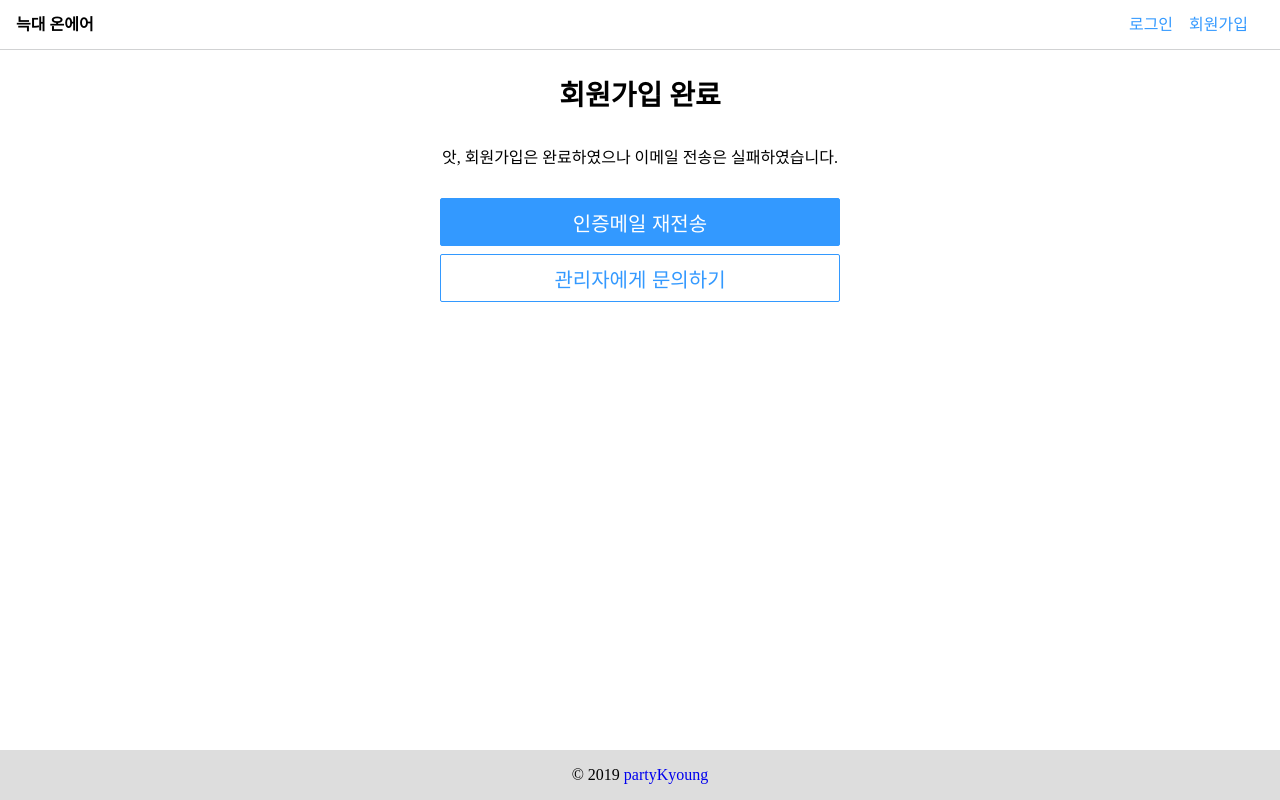
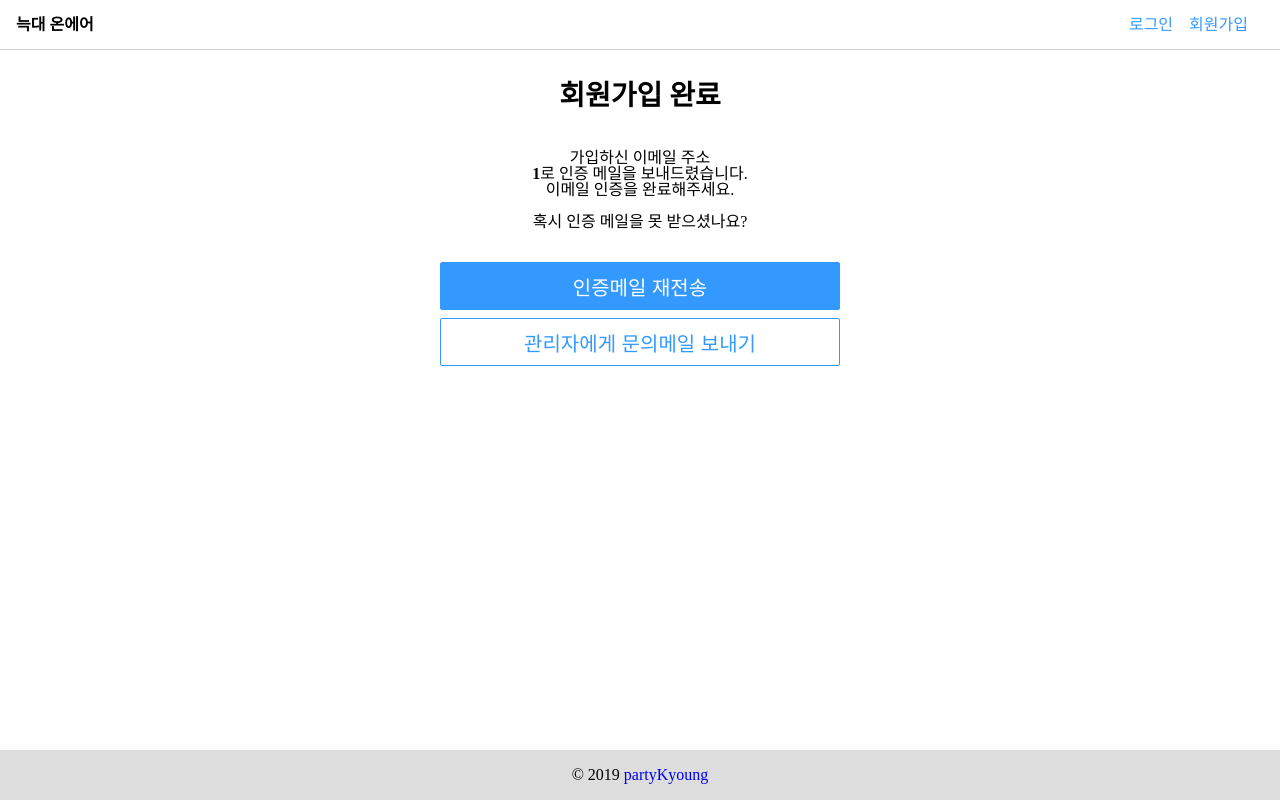
Before and after one commit to sunrereck/wolfOnAir-front, a React app: page /user/join/1/send-email in a window 1280 px wide. Built offline with nearby package versions, Linux system fonts and the light colour scheme; no server answers.

Commit message:
feat: 회원가입 인증 페이지 작업 중 - 회원가입 api 호출 후 바로 이메일 인증 api 호출 하도록 수정. 이메일 인증 성공, 실패 구분하는 컴포넌트 제거함.

```diff
--- a/src/components/user/JoinResult/JoinResult.tsx
+++ b/src/components/user/JoinResult/JoinResult.tsx
@@ -1,40 +1,78 @@
-import React from 'react';
+import React from "react";
+import styled from "styled-components";
 
-import PageLoader from '@/components/ui/PageLoader';
+import Button from "@/components/ui/Button";
 
-import UserTitle from '../UserTitle';
+import UserTitle from "../UserTitle";
 
-import SendEmailFail from './SendEmailFail';
-import SendEmailSuccess from './SendEmailSuccess';
+const Wrapper = styled.section`
+  p {
+    margin: 1rem auto;
+    padding: 1rem;
+    text-align: center;
+  }
+`;
+
+const ButtonWrapper = styled.div`
+  width: 100%;
+  margin: 0 auto;
+  max-width: 400px;
+
+  button {
+    width: 100%;
+    margin-bottom: 0.5rem;
+  }
+`;
 
 interface JoinResultProps {
-  isLoading: boolean;
-  isSuccess: boolean;
+  email: string;
+  isAuthMailLoading: boolean;
+  isHelpMailLoading: boolean;
   onSendAuthMail: () => void;
   onSendHelpMail: () => void;
 }
 
 const JoinResult = ({
-  isLoading,
-  isSuccess,
+  email,
+  isAuthMailLoading,
+  isHelpMailLoading,
   onSendAuthMail,
   onSendHelpMail
 }: JoinResultProps): JSX.Element => {
-
-  if (isLoading) {
-    return <PageLoader />
-  }
-
   return (
     <>
       <UserTitle>회원가입 완료</UserTitle>
-      <div>
-        {
-          isSuccess ? <SendEmailSuccess /> : <SendEmailFail onSendAuthMail={onSendAuthMail} onSendHelpMail={onSendHelpMail}/>
-        }
-      </div>
+      <Wrapper>
+        <p>
+          가입하신 이메일 주소
+          <br />
+          <strong>{email}</strong>로 인증 메일을 보내드렸습니다.
+          <br />
+          이메일 인증을 완료해주세요.
+          <br />
+          <br />
+          혹시 인증 메일을 못 받으셨나요?
+        </p>
+        <ButtonWrapper>
+          <Button
+            type="button"
+            onClick={onSendAuthMail}
+            disabled={isAuthMailLoading}
+          >
+            {isAuthMailLoading ? "인증메일 전송 중..." : "인증메일 재전송"}
+          </Button>
+          <Button
+            type="button"
+            onClick={onSendHelpMail}
+            disabled={isHelpMailLoading}
+            color="primaryOutline"
+          >
+            {isHelpMailLoading ? '관리자에게 문의 메일 전송 중...' : '관리자에게 문의메일 보내기'}
+          </Button>
+        </ButtonWrapper>
+      </Wrapper>
     </>
-  )
-}
+  );
+};
 
 export default JoinResult;
--- a/src/components/user/JoinResult/SendEmailFail.tsx
+++ /dev/null
@@ -1,45 +0,0 @@
-import React from 'react';
-import styled from 'styled-components';
-
-import Button from '@/components/ui/Button';
-
-const Wrapper = styled.section`
-  p {
-    margin: 1rem auto;
-    padding: 1rem;
-    text-align: center;
-  }
-`;
-
-const ButtonWrapper = styled.div`
-  width: 100%;
-  margin: 0 auto;
-  max-width: 400px;
-
-  button {
-    width: 100%;
-    margin-bottom: 0.5rem;
-  }
-`;
-
-interface SendEmailFailProps {
-  onSendAuthMail: () => void;
-  onSendHelpMail: () => void;
-}
-
-const SendEmailFail = ({
-  onSendAuthMail,
-  onSendHelpMail
-}: SendEmailFailProps): JSX.Element => {
-  return (
-    <Wrapper>
-      <p>앗, 회원가입은 완료하였으나 이메일 전송은 실패하였습니다.</p>
-      <ButtonWrapper>
-        <Button type="button" onClick={onSendAuthMail}>인증메일 재전송</Button>
-        <Button type="button" onClick={onSendHelpMail} color="primaryOutline">관리자에게 문의하기</Button>
-      </ButtonWrapper>
-    </Wrapper>
-  )
-}
-
-export default SendEmailFail
--- a/src/components/user/JoinResult/SendEmailSuccess.tsx
+++ /dev/null
@@ -1,40 +0,0 @@
-import React from 'react';
-import styled from 'styled-components';
-
-import Button from '@/components/ui/Button';
-
-const Wrapper = styled.section`
-  text-align: center;
-
-  p {
-    margin: 1rem auto;
-    padding: 1rem;
-    font-size: 1rem;
-    line-height: 1.5;
-  }
-
-  button {
-    width: 100%;
-    margin: 0 auto;
-    max-width: 400px;
-  }
-`;
-
-const SendEmailSuccess = () => {
-  return (
-    <>
-    <Wrapper>
-      <p>
-      가입하신 이메일 주소<br/>
-      <strong>kyoungah@kyoungah.com</strong>로 인증 메일을 보내드렸습니다.<br/>
-      이메일 인증을 완료해주세요.
-      <br/><br/>
-      혹시 인증 메일을 못 받으셨나요?
-      </p>
-      <Button type="button">인증메일 재전송</Button>
-    </Wrapper>
-    </>
-  )
-}
-
-export default SendEmailSuccess
--- a/src/containers/user/JoinContainer.tsx
+++ b/src/containers/user/JoinContainer.tsx
@@ -2,7 +2,7 @@ import React, { useCallback } from 'react';
 import { History } from 'history';
 import { AxiosResponse } from 'axios';
 import JoinForm from '@/components/user/JoinForm';
-import { checkEmail, checkUserName, joinUser } from '@/api/user';
+import { checkEmail, checkUserName, joinUser, sendEmail } from '@/api/user';
 
 import useForm from '@/hooks/useForm';
 
@@ -177,6 +177,8 @@ const JoinContainer: React.FC<JoinContainerProps> = ({ history }) => {
           userName: string;
         });
 
+        await sendEmail(formState.values.email);
+
         history.push(`/user/join/${formState.values.email}/send-email`);
       } catch (err) {
         alert('회원가입에 실패하였습니다. 잠시 후 다시 시도해주세요.');
--- a/src/containers/user/JoinResultContainer.tsx
+++ b/src/containers/user/JoinResultContainer.tsx
@@ -1,4 +1,4 @@
-import React, { useEffect, useState } from 'react';
+import React, { useState } from 'react';
 
 import { sendEmail } from '@/api/user';
 import { sendJoinAuthHelpEmail } from '@/api/help';
@@ -10,49 +10,39 @@ interface JoinResultContainerProps {
 }
 
 const JoinResultContainer = ({ email }: JoinResultContainerProps): JSX.Element => {
-  const [isLoading, setLoading] = useState(false);
-  const [isSuccess, setSuccess] = useState(false);
+  const [isAuthMailLoading, setAuthMailLoading] = useState(false);
+  const [isHelpMailLoading, setHelpEmailLoading] = useState(false);
 
   const handleSendEmail = async () => {
+    setAuthMailLoading(true);
+
     try {
       await sendEmail(email);
 
     } catch(e) {
 //
     }
+
+    setAuthMailLoading(false);
   }
 
   const handleSendHelpEmail = async () => {
+    setHelpEmailLoading(true);
+
     try {
       await sendJoinAuthHelpEmail(email);
     } catch(e) {
 
     }
+
+    setHelpEmailLoading(false);
   }
-
-  useEffect(() => {
-    const initialize = async () => {
-      setLoading(true);
-
-      try {
-        await sendEmail(email);
-
-        setSuccess(true);
-
-      } catch(e) {
-        setSuccess(false);
-      } finally {
-        setLoading(false);
-      }
-    };
-
-    initialize();
-  }, [email]);
 
   return (
     <JoinResult
-      isLoading={isLoading}
-      isSuccess={isSuccess}
+      email={email}
+      isAuthMailLoading={isAuthMailLoading}
+      isHelpMailLoading={isHelpMailLoading}
       onSendAuthMail={handleSendEmail}
       onSendHelpMail={handleSendHelpEmail}
     />
```
